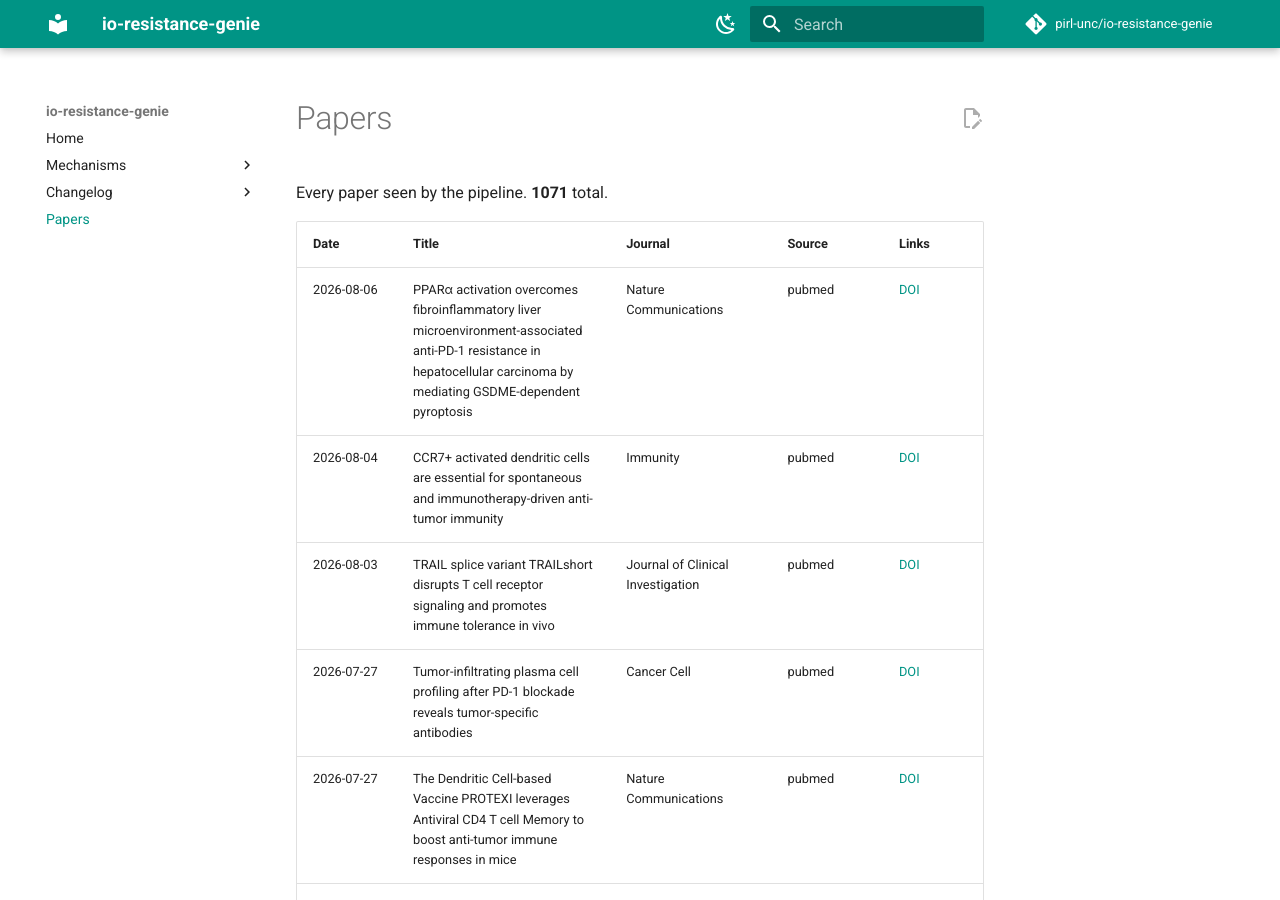
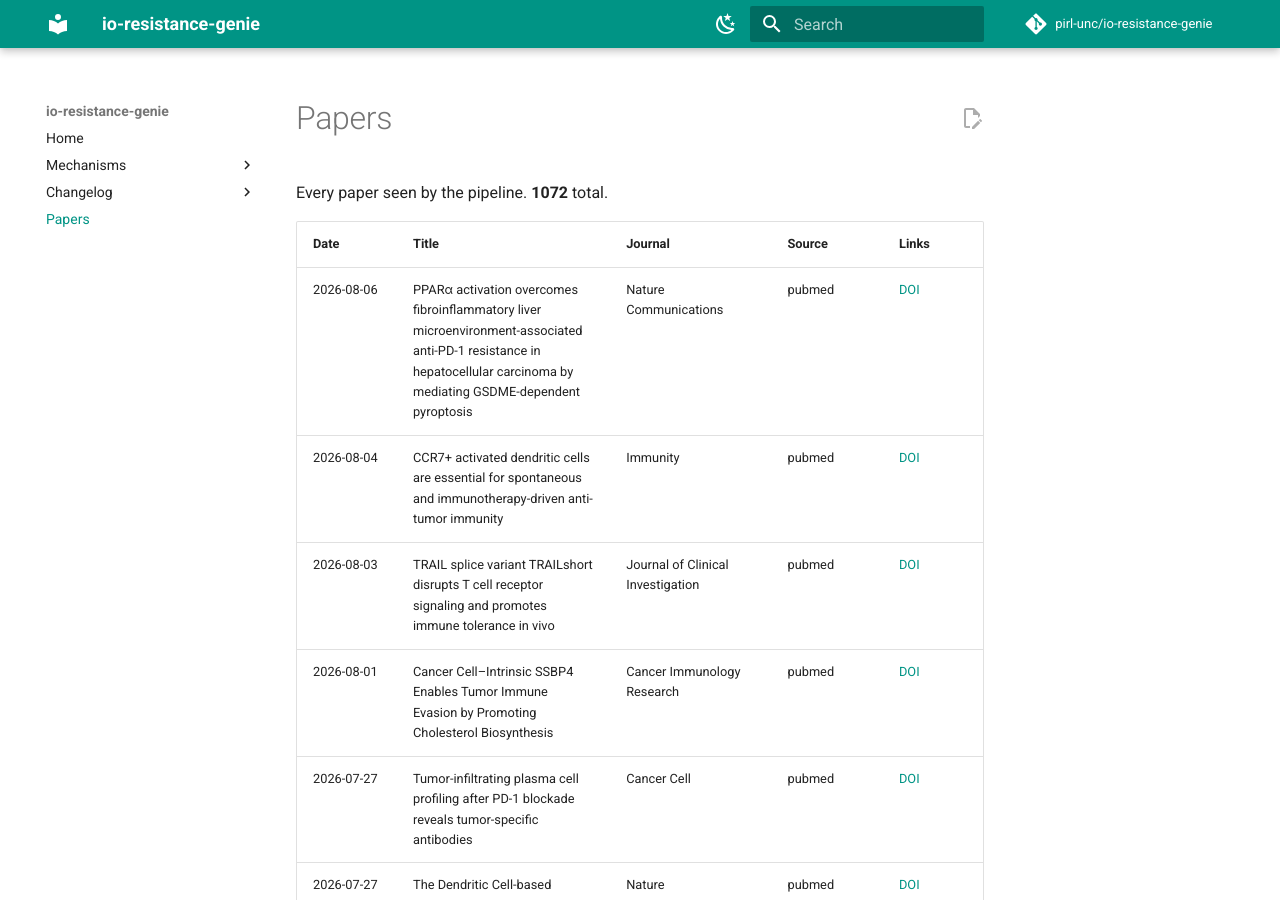
Before and after one commit to pirl-unc/io-resistance-genie, an MkDocs documentation site: the page built from docs/papers.md, in a window 1280 px wide and 900 px high. Built offline with MkDocs 1.6.1 and Material for MkDocs 9.7.7, drawn with Linux system fonts in a browser that asks for light colours; comment, search, counter and statistics services are not loaded.

Commit message:
chore: literature update 2026-09-01 — 1 novel, 0 refined, 0 challenged
Novel (1): SSBP4 promotes tumor-intrinsic cholesteryl ester biosynthesis to
suppress CD8+ T-cell activation and confer anti-PD-1 resistance (Ou et al.
2026, Cancer Immunol Res 14(8):1216-1232, DOI: 10.1158/2326-6066.CIR-25-1312).
Added to docs/index.md (emerging) and docs/mechanisms/metabolic.md (Emerging).
KnowledgeState bumped to v22. Europe PMC API unavailable; paper identified via
targeted literature search.

```diff
--- a/docs/papers.md
+++ b/docs/papers.md
@@ -1,12 +1,13 @@
 # Papers
 
-Every paper seen by the pipeline. **1071** total.
+Every paper seen by the pipeline. **1072** total.
 
 | Date | Title | Journal | Source | Links |
 | --- | --- | --- | --- | --- |
 | 2026-08-06 | PPARα activation overcomes fibroinflammatory liver microenvironment-associated anti-PD-1 resistance in hepatocellular carcinoma by mediating GSDME-dependent pyroptosis | Nature Communications | pubmed | [DOI](https://doi.org/10.1038/s41467-026-75770-7) |
 | 2026-08-04 | CCR7+ activated dendritic cells are essential for spontaneous and immunotherapy-driven anti-tumor immunity | Immunity | pubmed | [DOI](https://doi.org/10.1016/j.immuni.2026.07.002) |
 | 2026-08-03 | TRAIL splice variant TRAILshort disrupts T cell receptor signaling and promotes immune tolerance in vivo | Journal of Clinical Investigation | pubmed | [DOI](https://doi.org/10.1172/jci194449) |
+| 2026-08-01 | Cancer Cell–Intrinsic SSBP4 Enables Tumor Immune Evasion by Promoting Cholesterol Biosynthesis | Cancer Immunology Research | pubmed | [DOI](https://doi.org/10.1158/2326-6066.CIR-25-1312) |
 | 2026-07-27 | Tumor-infiltrating plasma cell profiling after PD-1 blockade reveals tumor-specific antibodies | Cancer Cell | pubmed | [DOI](https://doi.org/10.1016/j.ccell.2026.07.001) |
 | 2026-07-27 | The Dendritic Cell-based Vaccine PROTEXI leverages Antiviral CD4 T cell Memory to boost anti-tumor immune responses in mice | Nature Communications | pubmed | [DOI](https://doi.org/10.1038/s41467-026-74891-3) |
 | 2026-07-23 | Distinct thymic pDC populations promote tumor immune tolerance through complementary mechanisms | Science Advances | pubmed | [DOI](https://doi.org/10.1126/sciadv.adx9864) |
```
Also changed, not shown: docs/changelog/2026-09-01.md (added, +10 -0 lines), docs/index.md (+2 -0 lines), docs/mechanisms/metabolic.md (+2 -0 lines), 4 other files.
